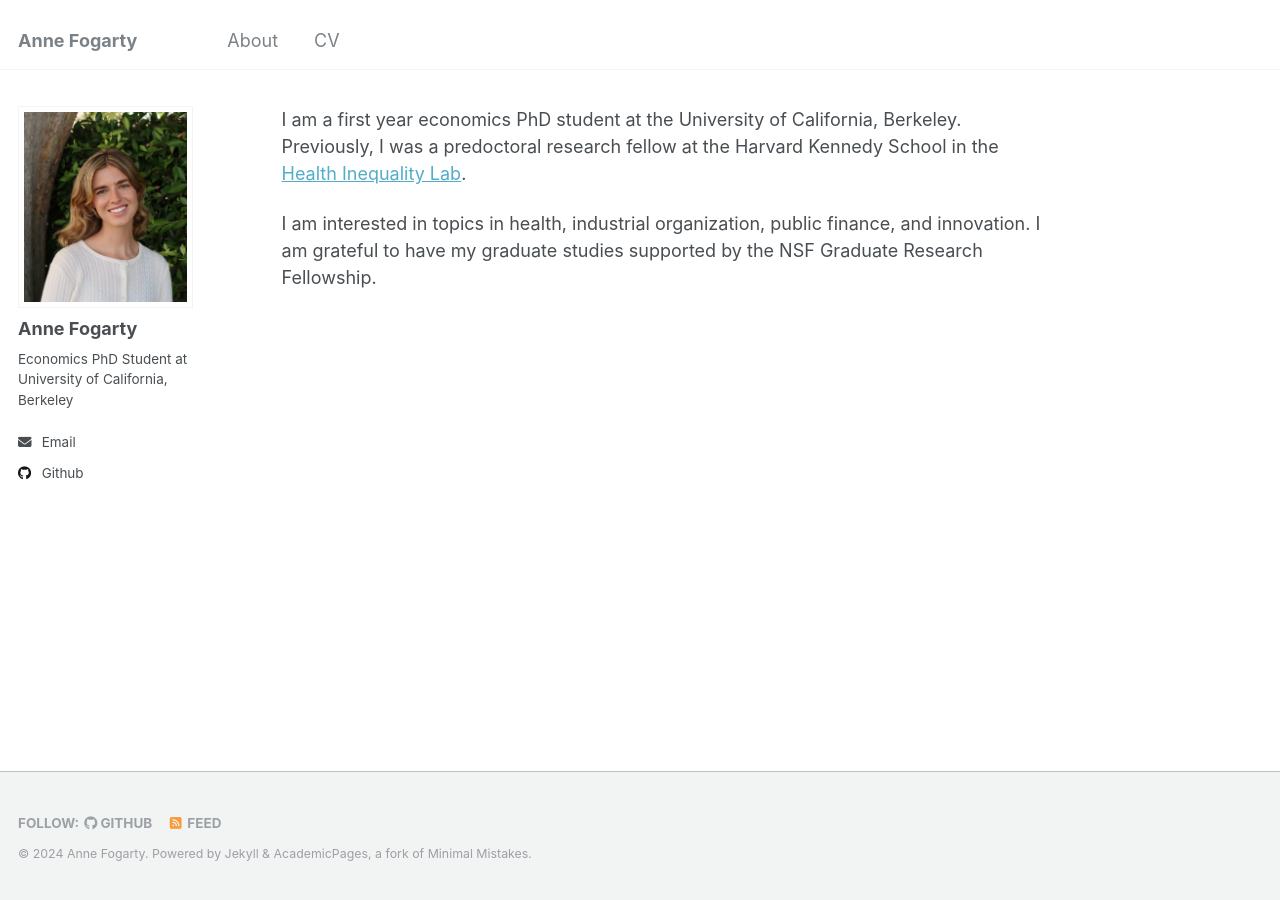
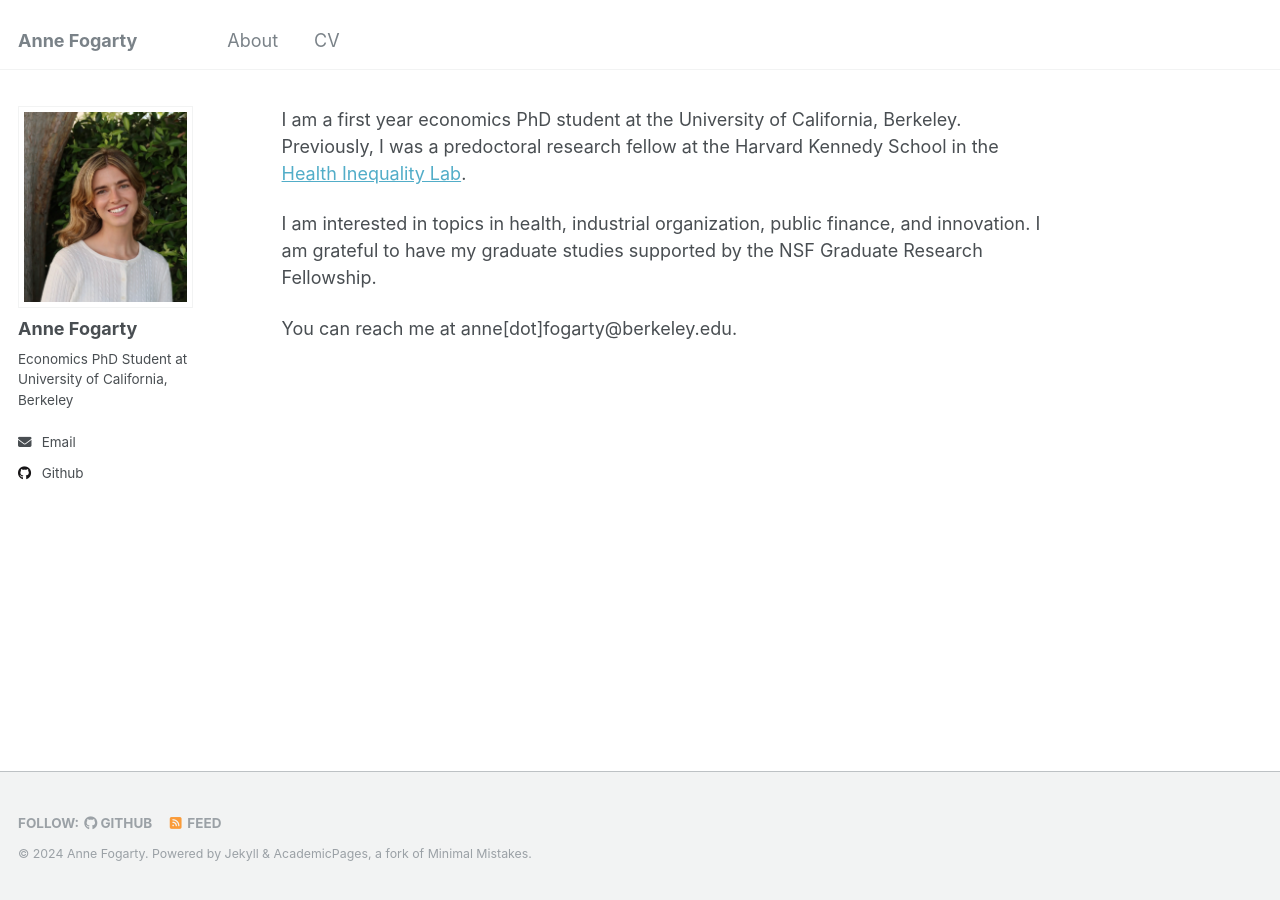
Before and after one commit to annefogarty/annefogarty-github.io, a Jekyll site: the page built from _pages/about.md, in a window 1280 px wide. Built offline with Jekyll 4.4.1, drawn with Linux system fonts in a browser that asks for light colours.

Commit message:
updated cv

```diff
--- a/_pages/about.md
+++ b/_pages/about.md
@@ -9,3 +9,5 @@ redirect_from:
 I am a first year economics PhD student at the University of California, Berkeley. Previously, I was a predoctoral research fellow at the Harvard Kennedy School in the [Health Inequality Lab](https://www.healthinequalitylab.org/).
 
 I am interested in topics in health, industrial organization, public finance, and innovation. I am grateful to have my graduate studies supported by the NSF Graduate Research Fellowship.
+
+You can reach me at anne[dot]fogarty@berkeley.edu.
```
Also changed, not shown: _pages/cv.md (+1 -0 lines).
